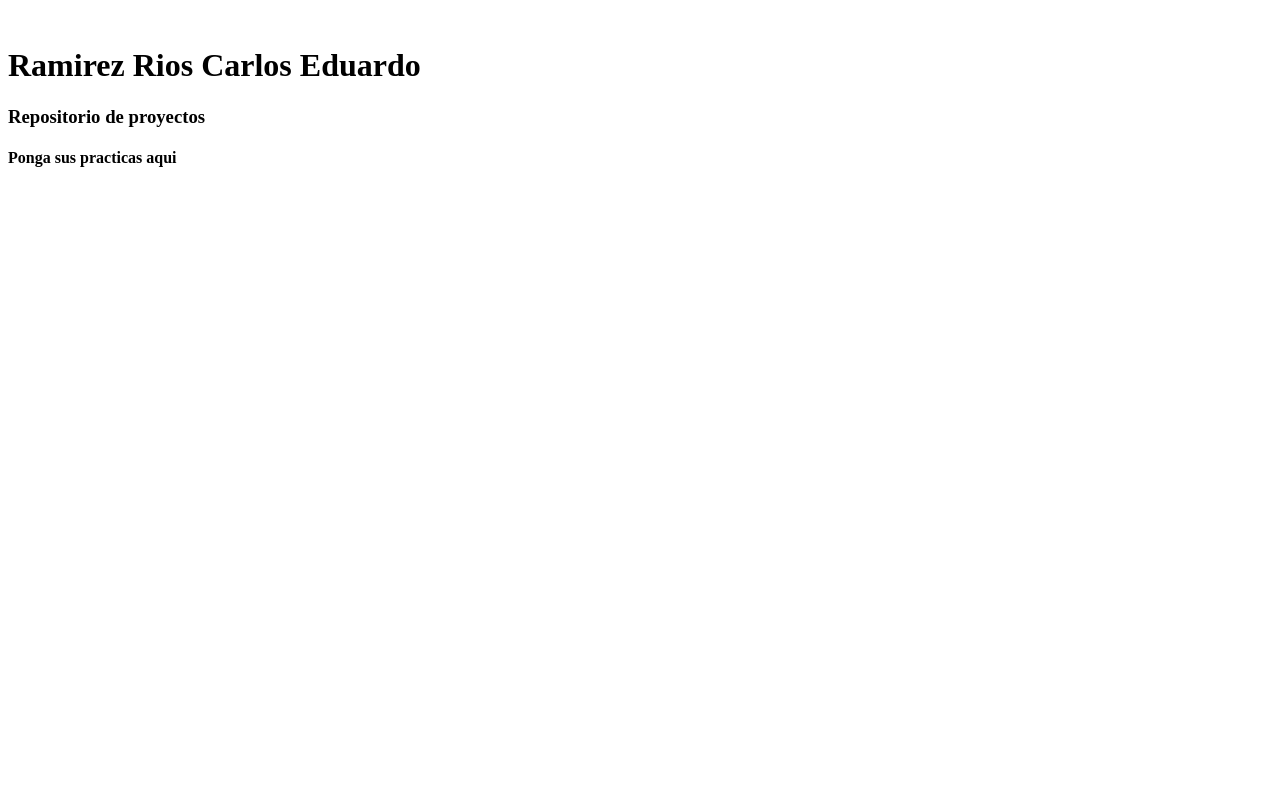
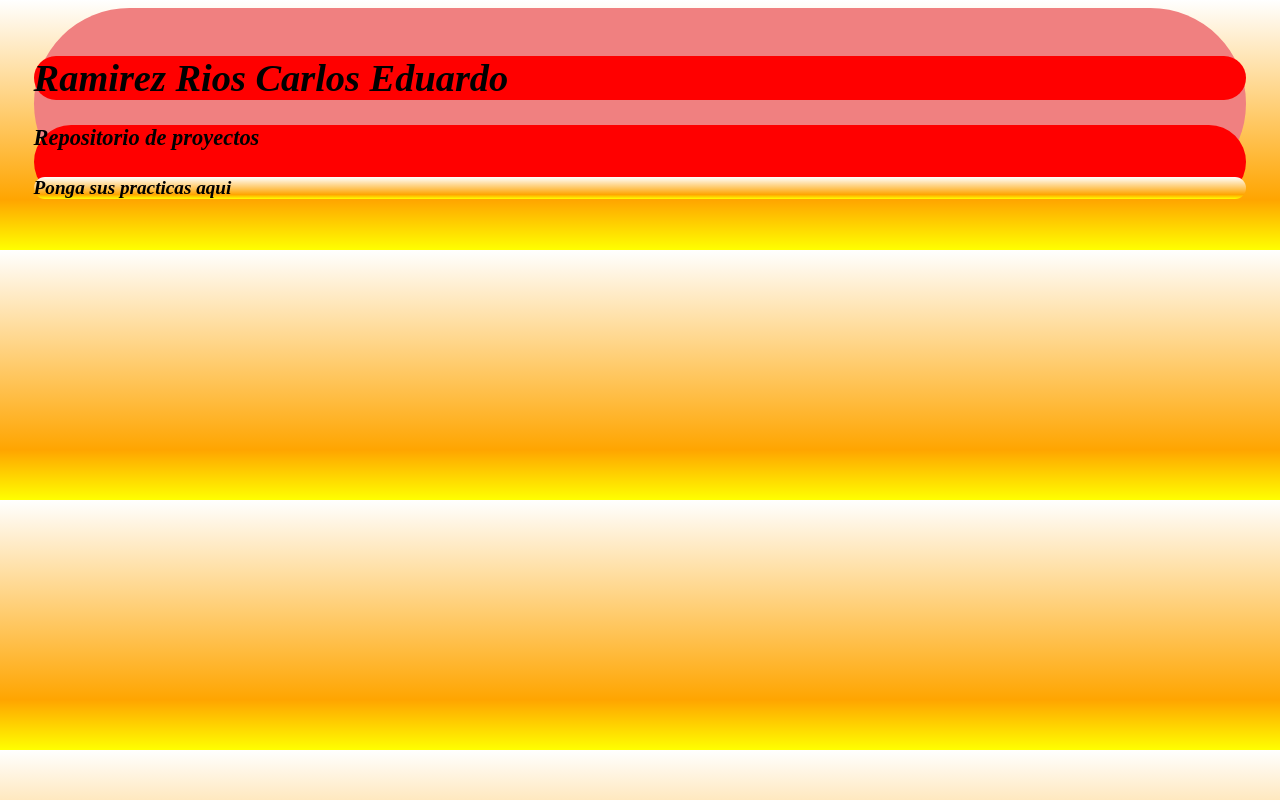
Before and after one commit to Carlos0354/8sisweb_Ramirez_Rios_Carlos_Eduardo, a plain HTML site: page index.html in a window 1280 px wide. Drawn offline with Linux system fonts and the light colour scheme.

Commit message:
Actualizacion

```diff
--- a/index.html
+++ b/index.html
@@ -5,8 +5,8 @@
     <meta charset="UTF-8">
     <meta http-equiv="X-UA-Compatible" content="IE=edge">
     <meta name="viewport" content="width=device-width, initial-scale=1.0">
-    <link rel="stylesheet" href="css/stilos.css">
-    <title>Documento</title>
+    <link rel="stylesheet" href="css/styles.css">
+    <title>Document</title>
 </head>
 
 <body>
```
Also changed, not shown: css/styles.css (renamed from css/style.css).
